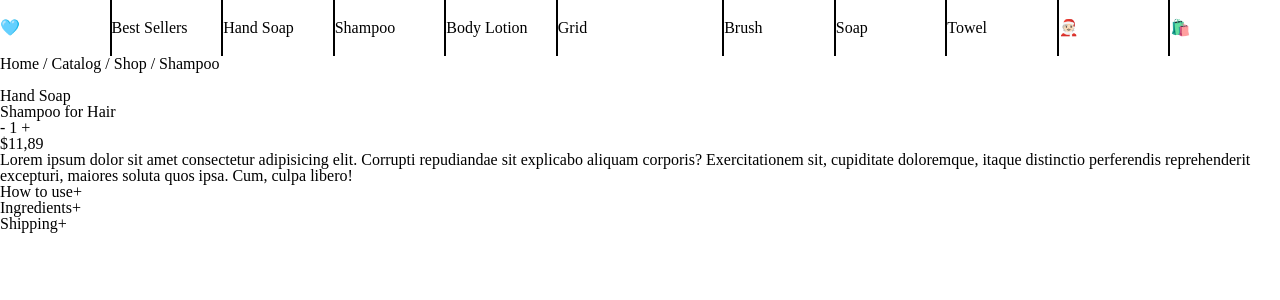
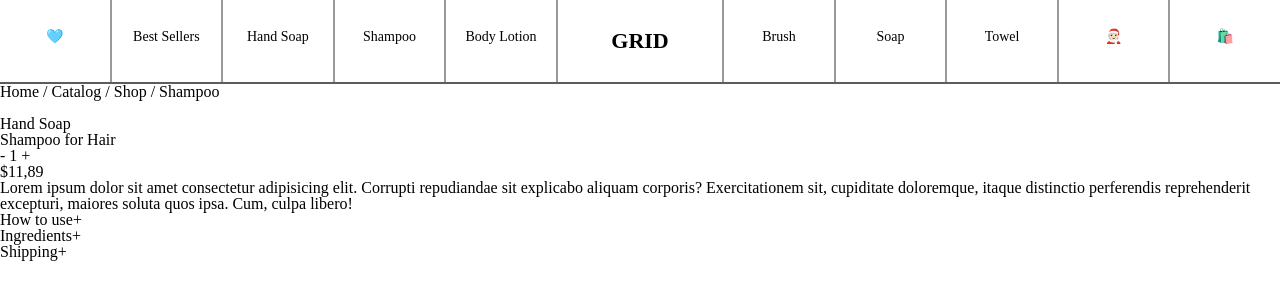
Before and after one commit to changhui98/Beauty-Store, a website built with Vite: page BeautyStore/index.html in a window 1280 px wide. Built offline with nearby package versions, Linux system fonts and the light colour scheme.

Commit message:
Update style.scss

```diff
--- a/BeautyStore/css/style.scss
+++ b/BeautyStore/css/style.scss
@@ -1,4 +1,7 @@
 @import "reset.scss";
+
+$borderColor: rgba(0, 0, 0, 0.4);
+$borderWidth: 2px;
 
 body {
   height: 100vh;
@@ -9,11 +12,20 @@ body {
     ul {
       display: grid;
       grid-template-columns: repeat(5, 1fr) 1.5fr repeat(5, 1fr);
-      background-color: black;
-      gap: 2px;
+      background-color: $borderColor;
+      gap: $borderWidth;
+      border-bottom: $borderWidth solid $borderColor;
       .header__tab {
         background-color: white;
-        padding: 20px 0px;
+        padding: 30px 0px;
+        text-align: center;
+        font-weight: 300;
+        font-size: 14px;
+        &:nth-child(6) {
+          text-transform: uppercase;
+          font-weight: bold;
+          font-size: 22px;
+        }
       }
     }
   }
```
